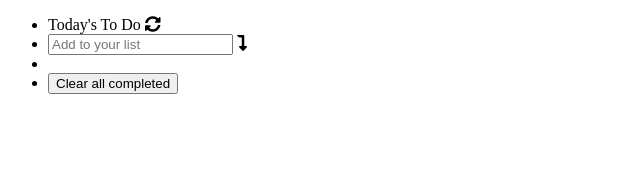
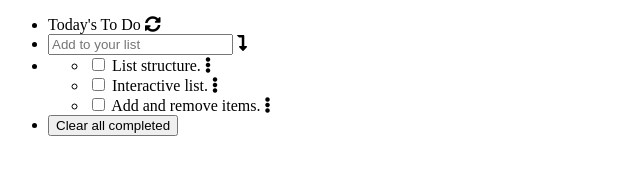
Before and after one commit to BenMukebo/To_Do_List, a website built with webpack: page src/index.html in a window 1280 px wide. Shown: the whole page, without its empty margins (0-640 px from the left). Built offline with nearby package versions, Linux system fonts and the light colour scheme.

Commit message:
Write a function to iterate over the tasks array and populate an HTML list item element for each task

```diff
--- a/src/data.js
+++ b/src/data.js
@@ -1,17 +1,32 @@
 export const tasks = [
   {
-      index: 0,
     description: 'List structure.',
     completed: false,
+    index: 1,
   },
   {
-      index: 1,
     description: 'Interactive list.',
     completed: false,
+    index: 2,
   },
   {
-      index: 2,
     description: 'Add and remove items.',
     completed: false,
+    index: 3,
   },
 ];
+
+const taskList = document.querySelector('.task-container .tasks');
+
+export const getTask = (task) => {
+    taskList.innerHTML += `<li class="book">
+    <span class="left">
+      <input id=${task.index} type="checkbox" />
+      <label for=${task.index}>${task.description}</label>
+    </span>
+    <span class="right">
+      <i class="fas fa-ellipsis-v"></i>
+    </span>
+  </li>`;
+  // return taskList;
+};
--- a/src/index.html
+++ b/src/index.html
@@ -15,7 +15,7 @@
 
 <body>
   <section>
-    <ul>
+    <ul class="main-container">
       <li class="header">
         <span class="header-title">Today's To Do</span>
         <span><i class="fas fa-sync-alt"></i></span>
@@ -28,8 +28,8 @@
           </div>
         </form>
       </li>
-      <li class="books-container">
-        <ul class="books">
+      <li class="task-container">
+        <ul class="tasks">
         </ul>
       </li>
       <li class="clear-btn">
--- a/src/index.js
+++ b/src/index.js
@@ -1,13 +1,7 @@
-// import _ from 'lodash';
+import { getTask, tasks } from './data';
 
-//  function component() {
-//    const element = document.createElement('div');
-
-//   // Lodash, currently included via a script, is required for this line to work
-//   // Lodash, now imported by this script
-//    element.innerHTML = _.join(['Hello', 'webpack'], ' ');
-
-//    return element;
-//  }
-
-//  document.body.appendChild(component());
+window.onload = () => {
+  tasks.forEach(task => {
+    getTask(task);
+  });
+}
```
Also changed, not shown: 1 other file. Lines whose indentation alone changed are shown as unchanged.
